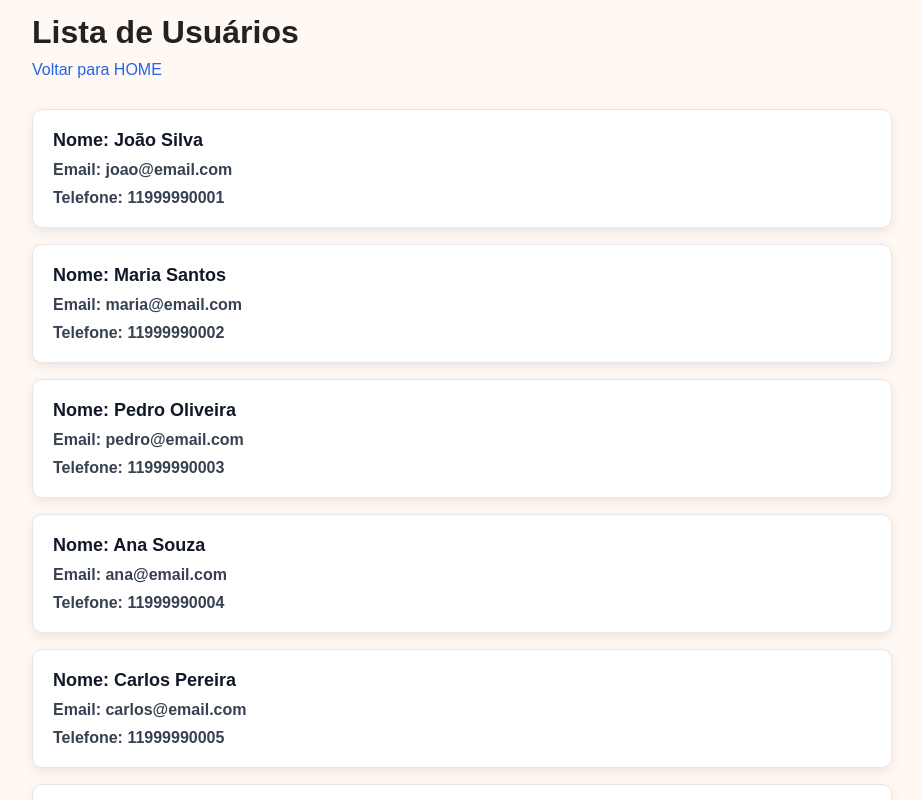
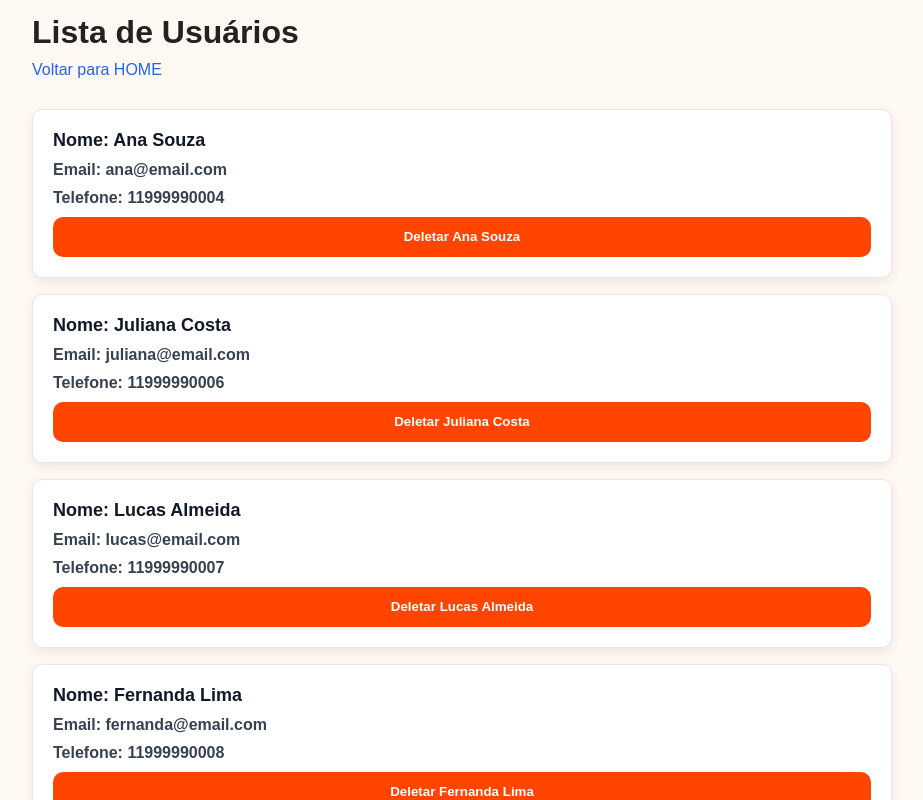
Before and after one commit to kevenbitencourt07/domando-gpt, a React (Vite) app in the folder open-pizzaria/: page /users in a window 1280 px wide. Shown: the part 320-1120 px from the top of the page, without its empty margins (178-1101 px from the left). Built offline with nearby package versions, Linux system fonts and the light colour scheme; data requests are answered from the project's data file.

Commit message:
feat: add

```diff
--- a/open-pizzaria/db.json
+++ b/open-pizzaria/db.json
@@ -26,34 +26,10 @@
   },
   "users": [
     {
-      "id": "1",
-      "nome": "João Silva",
-      "email": "joao@email.com",
-      "telefone": "11999990001"
-    },
-    {
-      "id": "2",
-      "nome": "Maria Santos",
-      "email": "maria@email.com",
-      "telefone": "11999990002"
-    },
-    {
-      "id": "3",
-      "nome": "Pedro Oliveira",
-      "email": "pedro@email.com",
-      "telefone": "11999990003"
-    },
-    {
       "id": "4",
       "nome": "Ana Souza",
       "email": "ana@email.com",
       "telefone": "11999990004"
-    },
-    {
-      "id": "5",
-      "nome": "Carlos Pereira",
-      "email": "carlos@email.com",
-      "telefone": "11999990005"
     },
     {
       "id": "6",
@@ -92,12 +68,6 @@
       "id": "TJSNp94wl"
     },
     {
-      "nome": "Juliana",
-      "email": "juliana@gmail.com",
-      "telefone": "5656566565",
-      "id": "W_O1Sv8-P"
-    },
-    {
       "nome": "Dóris",
       "email": "doris67@gmail.com",
       "telefone": "124267154",
--- a/open-pizzaria/src/Pages/Users/Users.css
+++ b/open-pizzaria/src/Pages/Users/Users.css
@@ -65,3 +65,20 @@
     padding: 16px;
   }
 }
+
+.btn-delete {
+  background: orangered;
+  height: 40px;
+  display: flex;
+  align-items: center;
+  justify-content: center;
+  color: #fff;
+  font-weight: bold;
+  border: 0;
+  border-radius: 10px;
+}
+
+.btn-delete:hover {
+  background: orange;
+  cursor: pointer;
+}
--- a/open-pizzaria/src/Pages/Users/index.jsx
+++ b/open-pizzaria/src/Pages/Users/index.jsx
@@ -19,7 +19,17 @@
         .catch((error) => console.error("Erro na API", error))
     }, [])
 
-    console.log(usuarios)
+
+    const deletarUsuario = (id) => {
+        fetch(`http://localhost:3000/users/${id}`, {
+            method: "DELETE",
+        })
+        .then(() => {
+            setUsuarios(usuarios.filter((usuarios) => usuarios.id !== id))
+        })
+        .catch((error) => console.log(error));
+    }
+
 
   return (
     <main className="containerUsers">
@@ -32,6 +42,10 @@
                     <strong>Nome: {user.nome}</strong>
                     <strong>Email: {user.email}</strong>
                     <strong>Telefone: {user.telefone}</strong>
+                    <button
+                        className="btn-delete"
+                        onClick={() => deletarUsuario(user.id)}
+                        >Deletar {user.nome}</button>
                 </article>
             ))}
 
```
